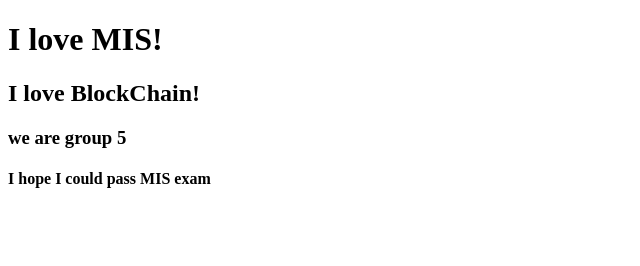
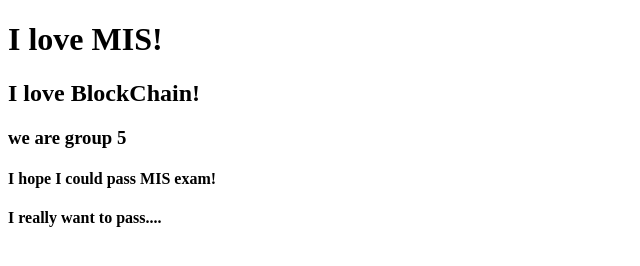
Before and after one commit to JOE-CHOU88/mis, a plain HTML site: page index.html in a window 1280 px wide. Shown: the whole page, without its empty margins (0-640 px from the left). Drawn offline with Linux system fonts and the light colour scheme.

Commit message:
109306068

```diff
--- a/index.html
+++ b/index.html
@@ -12,7 +12,8 @@
     <h1>I love MIS!</h1>
     <h2>I love BlockChain!</h2>
     <h3>we are group 5</h3>
-    <h4>I hope I could pass MIS exam</h4>
+    <h4>I hope I could pass MIS exam!</h4>
+    <h4>I really want to pass....</h4>
 </body>
 
 </html>
```
